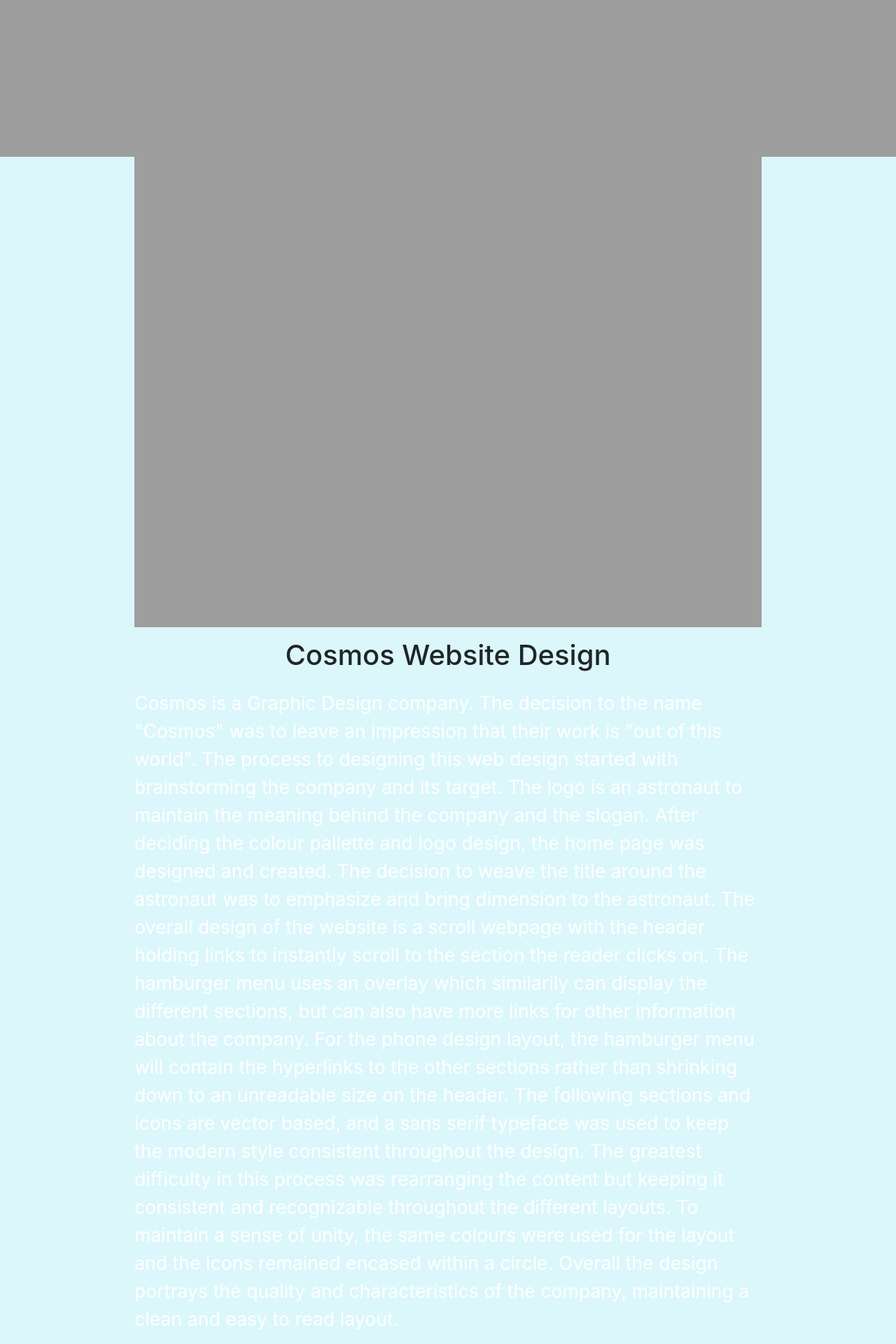
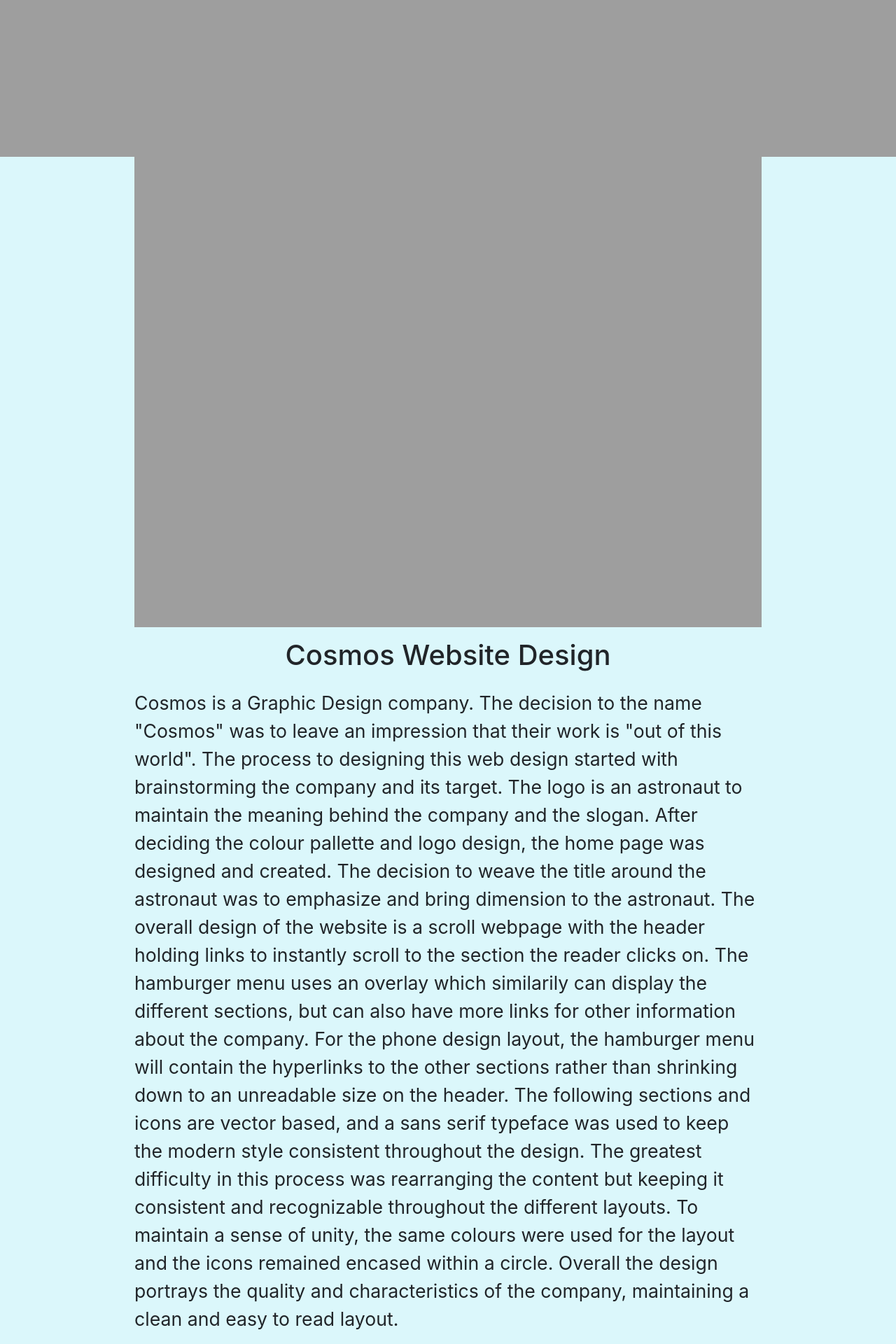
Before and after one commit to RosemarieHalim/Portfolio, a Jekyll site: the page built from cosmos.html, in a window 1280 px wide. Shown: the part 736-2656 px from the top of the page at 70% size. Built offline with Jekyll 4.4.1, drawn with Linux system fonts in a browser that asks for light colours; nearby versions of some CDN libraries.

Commit message:
Update main.scss

```diff
--- a/_sass/main.scss
+++ b/_sass/main.scss
@@ -35,6 +35,7 @@ padding: 1vw;
 font-size: 13pt;
 line-height: 23pt;
 text-align: left;
+color:rgb(255, 255, 255);
 }
 
 .aboot_box {
@@ -748,7 +749,6 @@ pre {
 }
 
 p {
-  color:rgb(255, 255, 255);
   font-size:16pt;
 }
 
```
